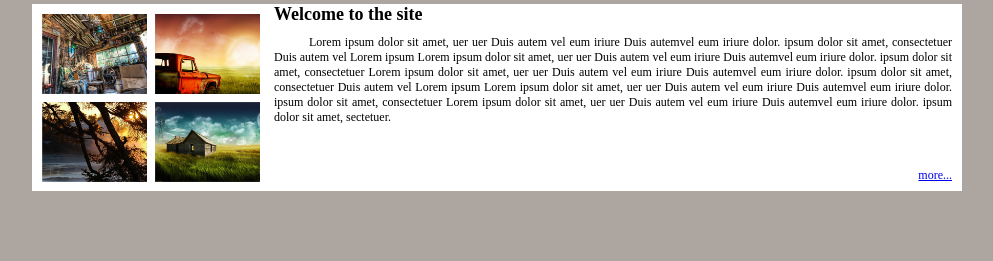
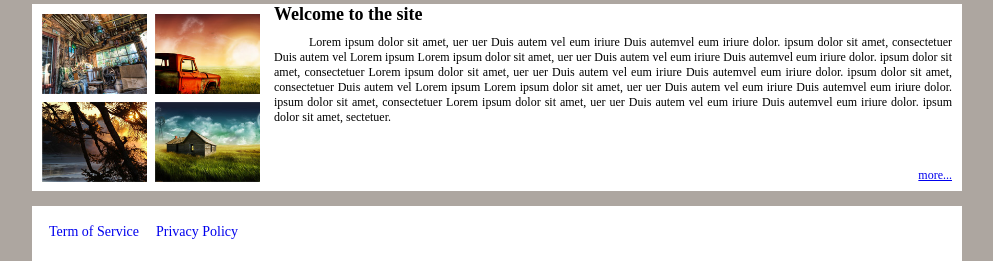
Before and after one commit to amorochenets/html-css-lessons, a PHP site: page / in a window 1280 px wide. Shown: the part 986-1247 px from the top of the page, without its empty margins (143-1136 px from the left). Before the commit the page ends 1177 px from the top, so only its background shows below. Run offline with PHP 8.4, Linux system fonts and the light colour scheme.

Commit message:
part of hw is done

```diff
--- a/6hw/css/main.css
+++ b/6hw/css/main.css
@@ -120,6 +120,7 @@ body {
 .welcome-panel {
 	background: #fff;
 	height: 187px;
+	margin: 0 0 15px 0;
 }
 
 .welcome-panel .small-images {
@@ -155,3 +156,19 @@ body {
 	margin: 33px 10px 8px;
 	float: right;
 }
+
+/*Footer section*/
+
+.footer {
+	background: #fff;
+	height: 55px;
+	margin: 0 0 115px 0;
+}
+
+.footer a {
+	display: inline-block;
+	text-decoration: none;
+	font-size: 14px;
+	/*font-family: calibri;*/
+	margin: 18px 0 0 17px;
+}
```
